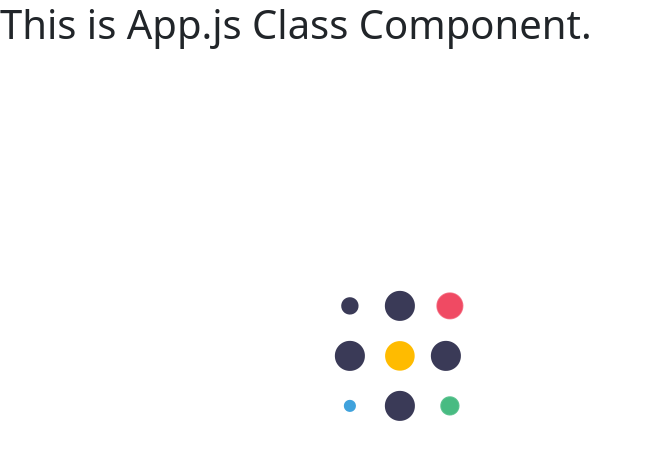
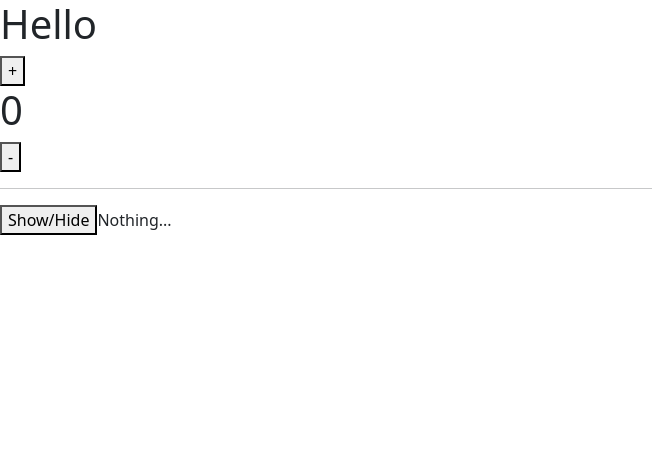
Before and after one commit to master-dhanesh/react08batch, a React (Create React App) app: page / in a window 1280 px wide. Shown: the top 460 px of the page, without its empty margins (0-652 px from the left). Built offline with nearby package versions, Linux system fonts and the light colour scheme; no server answers.

Commit message:
Class Life Cycle

```diff
--- a/src/App.js
+++ b/src/App.js
@@ -1,44 +1,62 @@
+import axios from "axios";
 import React, { Component } from "react";
-import axios from "axios";
-import loader from "./assets/loader.gif";
+import Show from "./Show";
+
 class App extends Component {
+    state = {
+        images: null,
+        counter: 0,
+        show: false,
+    };
     //
-
     constructor(props) {
         super(props);
-        this.state = {
-            images: null,
-        };
         console.log("[App.js] Constructor");
     }
 
-    async getImages() {
+    async GetImages() {
         try {
             const { data } = await axios.get("https://picsum.photos/v2/list");
-            console.log(data);
             this.setState({ images: data });
-        } catch (err) {
-            console.log(err);
+        } catch (error) {
+            console.log(error);
         }
     }
 
+    Increment = () => {
+        this.setState({ counter: this.state.counter + 1 });
+    };
+
+    Decrement = () => {
+        this.setState({ counter: this.state.counter - 1 });
+    };
+
     componentDidMount() {
-        this.getImages();
+        this.GetImages();
         console.log("[App.js] ComponentDidMount");
+    }
+
+    componentDidUpdate(prevProps, prevState) {
+        console.log("[App.js] ComponentDidUpdate");
+        console.log(prevProps, prevState);
     }
 
     render() {
         console.log("[App.js] Render");
+        console.log(this.state);
         return (
             <div>
-                <h1>This is App.js Class Component.</h1>
-
-                {/* <button onClick={this.getImages}>Get Images</button> */}
-                {this.state.images ? (
-                    JSON.stringify(this.state.images)
-                ) : (
-                    <img src={loader} alt="" />
-                )}
+                <h1>Hello</h1>
+                <button onClick={this.Increment}>+</button>
+                <h1>{this.state.counter}</h1>
+                <button onClick={this.Decrement}>-</button>
+                <hr />
+                <button
+                    onClick={() => this.setState({ show: !this.state.show })}
+                >
+                    Show/Hide
+                </button>
+                {this.state.show ? <Show /> : "Nothing..."}
             </div>
         );
     }
--- /dev/null
+++ b/src/Show.js
@@ -0,0 +1,12 @@
+import React, { Component } from "react";
+
+export default class Show extends Component {
+    componentWillUnmount() {
+        console.log("[Show.js] ComponentWillUnmount");
+        alert("Do you want to leave this page ?");
+    }
+
+    render() {
+        return <div>Show</div>;
+    }
+}
```
